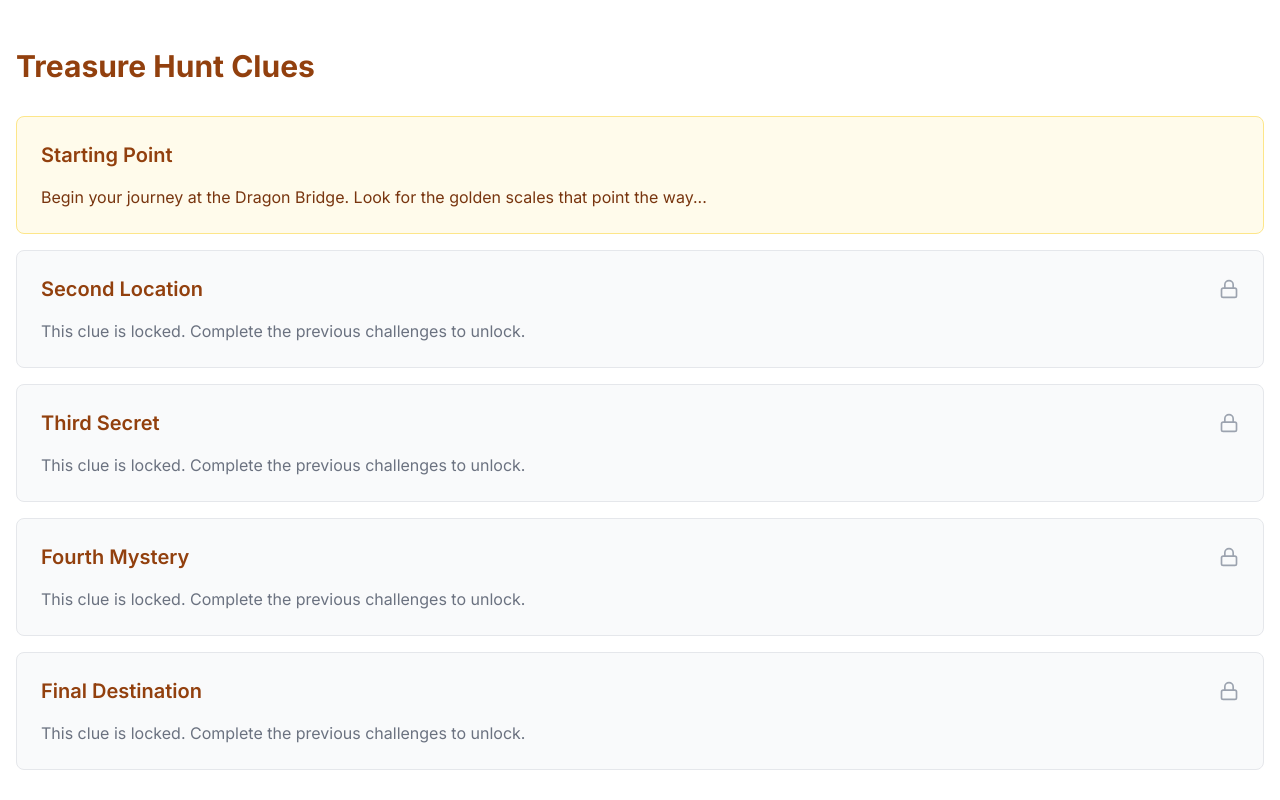
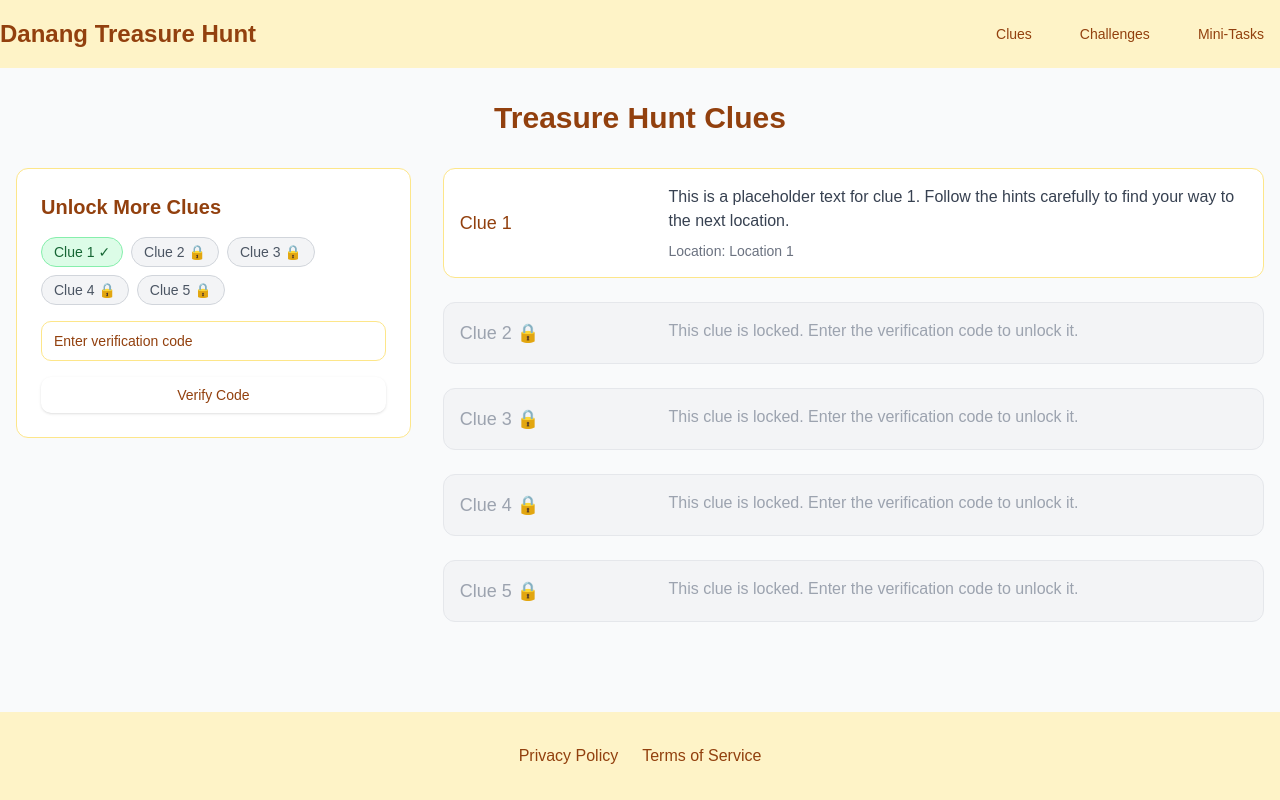
Before and after one commit to Aloha-Treasure-Hunt/Aloha-FE, a Next.js app: page /clues in a window 1280 px wide. Shown: the top 800 px of the page. Built offline with nearby package versions, Linux system fonts and the light colour scheme.

Commit message:
added clues list with verification codes

```diff
--- a/app/clues/page.tsx
+++ b/app/clues/page.tsx
@@ -1,14 +1,23 @@
 import { CluesList } from '@/components/clues/clues-list'
 import { VerificationForm } from '@/components/clues/verification-form'
+import { cluesData } from '@/lib/clues-data'
 
 export default function CluesPage() {
   return (
-    <div className="container mx-auto py-12 px-4">
-      <h1 className="text-3xl font-bold mb-8 text-amber-800">Treasure Hunt Clues</h1>
-      <div className="space-y-8">
-        <CluesList />
-        <VerificationForm />
+    <main className="container mx-auto px-4 py-8">
+      <h1 className="text-3xl font-bold text-center text-amber-800 mb-8">
+        Treasure Hunt Clues
+      </h1>
+
+      <div className="grid grid-cols-1 lg:grid-cols-3 gap-8">
+        <div className="lg:col-span-1">
+          <VerificationForm />
+        </div>
+
+        <div className="lg:col-span-2">
+          <CluesList clues={cluesData} />
+        </div>
       </div>
-    </div>
+    </main>
   )
 }
--- a/app/globals.css
+++ b/app/globals.css
@@ -2,71 +2,46 @@
 @tailwind components;
 @tailwind utilities;
 
-body {
-  font-family: Arial, Helvetica, sans-serif;
+:root {
+  /* Theme Colors */
+  --color-amber-50: 254 252 232;
+  --color-amber-100: 254 249 195;
+  --color-amber-200: 253 230 138;
+  --color-amber-800: 146 64 14;
+  --color-amber-900: 120 53 15;
+
+  /* UI Colors */
+  --color-background: 250 250 250;  /* gray-50 */
+  --color-card: 255 255 255;        /* white */
+  --color-text: var(--color-amber-800);
+  --color-text-secondary: var(--color-amber-900);
+
+  /* Shadows */
+  --shadow-amber: 0 4px 12px rgba(251,191,36,0.15);
+  --radius: 0.75rem;
 }
 
 @layer base {
-  :root {
-    --background: 0 0% 100%;
-    --foreground: 0 0% 3.9%;
-    --card: 0 0% 100%;
-    --card-foreground: 0 0% 3.9%;
-    --popover: 0 0% 100%;
-    --popover-foreground: 0 0% 3.9%;
-    --primary: 0 0% 9%;
-    --primary-foreground: 0 0% 98%;
-    --secondary: 0 0% 96.1%;
-    --secondary-foreground: 0 0% 9%;
-    --muted: 0 0% 96.1%;
-    --muted-foreground: 0 0% 45.1%;
-    --accent: 0 0% 96.1%;
-    --accent-foreground: 0 0% 9%;
-    --destructive: 0 84.2% 60.2%;
-    --destructive-foreground: 0 0% 98%;
-    --border: 0 0% 89.8%;
-    --input: 0 0% 89.8%;
-    --ring: 0 0% 3.9%;
-    --chart-1: 12 76% 61%;
-    --chart-2: 173 58% 39%;
-    --chart-3: 197 37% 24%;
-    --chart-4: 43 74% 66%;
-    --chart-5: 27 87% 67%;
-    --radius: 0.5rem;
-  }
-  .dark {
-    --background: 0 0% 3.9%;
-    --foreground: 0 0% 98%;
-    --card: 0 0% 3.9%;
-    --card-foreground: 0 0% 98%;
-    --popover: 0 0% 3.9%;
-    --popover-foreground: 0 0% 98%;
-    --primary: 0 0% 98%;
-    --primary-foreground: 0 0% 9%;
-    --secondary: 0 0% 14.9%;
-    --secondary-foreground: 0 0% 98%;
-    --muted: 0 0% 14.9%;
-    --muted-foreground: 0 0% 63.9%;
-    --accent: 0 0% 14.9%;
-    --accent-foreground: 0 0% 98%;
-    --destructive: 0 62.8% 30.6%;
-    --destructive-foreground: 0 0% 98%;
-    --border: 0 0% 14.9%;
-    --input: 0 0% 14.9%;
-    --ring: 0 0% 83.1%;
-    --chart-1: 220 70% 50%;
-    --chart-2: 160 60% 45%;
-    --chart-3: 30 80% 55%;
-    --chart-4: 280 65% 60%;
-    --chart-5: 340 75% 55%;
+  body {
+    @apply bg-gray-50 text-amber-800;
+    font-family: Arial, Helvetica, sans-serif;
   }
 }
 
-@layer base {
-  * {
-    @apply border-border;
+@layer components {
+  .card {
+    @apply bg-white rounded-xl shadow-[var(--shadow-amber)];
   }
-  body {
-    @apply bg-background text-foreground;
+
+  .container-padding {
+    @apply px-4 md:px-8;
+  }
+
+  .heading-large {
+    @apply text-4xl font-bold text-amber-800;
+  }
+
+  .heading-medium {
+    @apply text-2xl font-semibold text-amber-800;
   }
 }
--- a/app/layout.tsx
+++ b/app/layout.tsx
@@ -1,11 +1,11 @@
+import { Header } from '@/components/Header'
+import { Footer } from '@/components/Footer'
+import type { Metadata } from 'next'
 import './globals.css'
-import { Inter } from 'next/font/google'
 
-const inter = Inter({ subsets: ['latin'] })
-
-export const metadata = {
-  title: 'TreasureQuest - Modern Treasure Hunt',
-  description: 'Embark on an exciting treasure hunt adventure!',
+export const metadata: Metadata = {
+  title: 'Danang Treasure Hunt',
+  description: 'Explore Danang through an exciting treasure hunt adventure',
 }
 
 export default function RootLayout({
@@ -15,7 +15,15 @@ export default function RootLayout({
 }) {
   return (
     <html lang="en">
-      <body className={inter.className}>{children}</body>
+      <body>
+        <div className="min-h-screen flex flex-col">
+          <Header />
+          <main className="flex-grow">
+            {children}
+          </main>
+          <Footer />
+        </div>
+      </body>
     </html>
   )
 }
--- a/app/page.tsx
+++ b/app/page.tsx
@@ -1,29 +1,23 @@
-import { Header } from '@/components/Header'
-import { Map } from '@/components/Map'
+import { MapComponent } from '@/components/MapComponent'
 import { Leaderboard } from '@/components/Leaderboard'
 import { InstagramFeed } from '@/components/InstagramFeed'
 
 export default function Home() {
   return (
-    <div className="min-h-screen bg-amber-50">
-      <Header />
-      <main>
-        <section className="py-12 bg-gradient-to-b from-amber-100 to-amber-50">
-          <div className="container mx-auto">
-            <h1 className="text-4xl md:text-5xl font-bold text-center mb-8 text-amber-800">Discover Hidden Gems, Mom-and-Pop Shops, and More</h1>
-            <div className="grid md:grid-cols-2 gap-8">
-              <div className="bg-white p-4 rounded-lg shadow-md">
-                <Map />
-              </div>
-              <Leaderboard />
-            </div>
-          </div>
-        </section>
-        <InstagramFeed />
-      </main>
-      <footer className="bg-amber-800 text-amber-100 py-4 text-center">
-        <p>&copy; 2024 Da Nang Treasure Hunt. All rights reserved.</p>
-      </footer>
-    </div>
+    <main className="container mx-auto px-4 py-8">
+      <h1 className="text-3xl font-bold text-center text-amber-800 mb-8">
+        Treasure Hunt
+      </h1>
+
+      <div className="space-y-8">
+        <div className="grid grid-cols-1 lg:grid-cols-2 gap-8">
+          <MapComponent />
+          <Leaderboard />
+        </div>
+        <div className="w-full">
+          <InstagramFeed />
+        </div>
+      </div>
+    </main>
   )
 }
--- a/components/clues/clue.tsx
+++ b/components/clues/clue.tsx
@@ -1,31 +1,49 @@
 import { Lock } from 'lucide-react'
 import { cn } from '@/lib/utils'
 
-interface ClueProps {
+interface ClueData {
   title: string
-  content: string
-  isLocked: boolean
+  description: string
+  location?: string
 }
 
-export function Clue({ title, content, isLocked }: ClueProps) {
+export interface ClueProps {
+  number: number
+  isLocked: boolean
+  data: ClueData
+}
+
+export function Clue({ number, isLocked, data }: ClueProps) {
   return (
-    <div className={cn(
-      "p-6 rounded-lg border",
-      isLocked
-        ? "bg-gray-50 border-gray-200"
-        : "bg-amber-50 border-amber-200"
-    )}>
-      <div className="flex items-center justify-between mb-4">
-        <h3 className="text-xl font-semibold text-amber-800">{title}</h3>
-        {isLocked && (
-          <Lock className="text-gray-400" size={20} />
-        )}
+    <div className={`p-4 rounded-lg border transition-colors ${
+      isLocked ? 'bg-gray-100 border-gray-200' : 'bg-white border-amber-200'
+    }`}>
+      <div className="flex flex-col md:flex-row gap-4">
+        <div className="flex items-center md:w-1/4">
+          <h3 className={`text-lg font-medium ${
+            isLocked ? 'text-gray-400' : 'text-amber-800'
+          }`}>
+            {data.title} {isLocked && '🔒'}
+          </h3>
+        </div>
+
+        <div className="md:w-3/4">
+          {isLocked ? (
+            <p className="text-gray-400">
+              This clue is locked. Enter the verification code to unlock it.
+            </p>
+          ) : (
+            <div className="space-y-2">
+              <p className="text-gray-700">{data.description}</p>
+              {data.location && (
+                <p className="text-sm text-gray-500">Location: {data.location}</p>
+              )}
+            </div>
+          )}
+        </div>
       </div>
-      {isLocked ? (
-        <p className="text-gray-500">This clue is locked. Complete the previous challenges to unlock.</p>
-      ) : (
-        <p className="text-amber-900">{content}</p>
-      )}
     </div>
   )
 }
+
+export type { ClueData }
--- a/components/clues/clues-list.tsx
+++ b/components/clues/clues-list.tsx
@@ -1,69 +1,27 @@
 'use client'
 
-import { useState, useEffect } from 'react'
-import { Clue } from '@/components/clues/clue'
 import { useVerification } from '@/hooks/use-verification'
+import { Clue } from './clue'
+import type { ClueData } from './clue'
 
-interface ClueData {
-  id: number
-  title: string
-  content: string
-  isLocked: boolean
-}
-
-const cluesData: ClueData[] = [
-  {
-    id: 1,
-    title: 'Starting Point',
-    content: 'Begin your journey at the Dragon Bridge. Look for the golden scales that point the way...',
-    isLocked: false
-  },
-  {
-    id: 2,
-    title: 'Second Location',
-    content: 'Hidden in plain sight, where marble mountains meet the sky...',
-    isLocked: true
-  },
-  {
-    id: 3,
-    title: 'Third Secret',
-    content: 'Among the ancient temples, seek the one with three doors...',
-    isLocked: true
-  },
-  {
-    id: 4,
-    title: 'Fourth Mystery',
-    content: 'Where the river meets the sea, count the lanterns...',
-    isLocked: true
-  },
-  {
-    id: 5,
-    title: 'Final Destination',
-    content: 'The treasure awaits at the heart of the old market...',
-    isLocked: true
-  }
-]
-
-export function CluesList() {
-  const { isVerified } = useVerification()
-  const [clues, setClues] = useState<ClueData[]>(cluesData)
-
-  useEffect(() => {
-    if (isVerified) {
-      setClues(clues.map(clue => ({ ...clue, isLocked: false })))
-    }
-  }, [isVerified])
+export function CluesList({ clues = [] }: { clues?: ClueData[] }) {
+  const { unlockedClues } = useVerification()
 
   return (
-    <div className="space-y-4">
-      {clues.map((clue) => (
-        <Clue
-          key={clue.id}
-          title={clue.title}
-          content={clue.content}
-          isLocked={clue.isLocked}
-        />
-      ))}
+    <div className="space-y-6">
+      {clues.map((clue, index) => {
+        const clueNumber = index + 1
+        const isUnlocked = clueNumber === 1 || unlockedClues.includes(clueNumber)
+
+        return (
+          <Clue
+            key={clueNumber}
+            number={clueNumber}
+            isLocked={!isUnlocked}
+            data={clue}
+          />
+        )
+      })}
     </div>
   )
 }
--- a/components/clues/verification-form.tsx
+++ b/components/clues/verification-form.tsx
@@ -8,7 +8,7 @@ import { useVerification } from '@/hooks/use-verification'
 export function VerificationForm() {
   const [code, setCode] = useState('')
   const [error, setError] = useState('')
-  const { verify, isVerified } = useVerification()
+  const { verify, unlockedClues } = useVerification()
 
   const handleSubmit = async (e: React.FormEvent) => {
     e.preventDefault()
@@ -16,18 +16,35 @@ export function VerificationForm() {
 
     try {
       await verify(code)
+      setCode('') // Clear input after successful verification
     } catch (err) {
       setError('Invalid verification code. Please try again.')
     }
   }
 
-  if (isVerified) {
-    return null
-  }
+  // Show which clues are unlocked
+  const unlockedStatus = Array.from({ length: 5 }, (_, i) => ({
+    number: i + 1,
+    unlocked: unlockedClues.includes(i + 1)
+  }))
 
   return (
     <div className="max-w-md mx-auto p-6 bg-white rounded-lg border border-amber-200">
       <h2 className="text-xl font-semibold mb-4 text-amber-800">Unlock More Clues</h2>
+      <div className="mb-4 flex flex-wrap gap-2">
+        {unlockedStatus.map(({ number, unlocked }) => (
+          <div
+            key={number}
+            className={`px-3 py-1 rounded-full text-sm ${
+              unlocked
+                ? 'bg-green-100 text-green-800 border border-green-300'
+                : 'bg-gray-100 text-gray-600 border border-gray-300'
+            }`}
+          >
+            Clue {number} {unlocked ? '✓' : '🔒'}
+          </div>
+        ))}
+      </div>
       <form onSubmit={handleSubmit} className="space-y-4">
         <div>
           <Input
--- a/hooks/use-verification.ts
+++ b/hooks/use-verification.ts
@@ -1,26 +1,30 @@
 import { create } from 'zustand'
-import { persist } from 'zustand/middleware'
 
-interface VerificationStore {
-  isVerified: boolean
+type VerificationStore = {
+  unlockedClues: number[]
   verify: (code: string) => Promise<void>
 }
 
-export const useVerification = create<VerificationStore>()(
-  persist(
-    (set) => ({
-      isVerified: false,
-      verify: async (code: string) => {
-        // In a real app, you would verify this code with your backend
-        if (code === 'TREASURE2024') { // Example verification code
-          set({ isVerified: true })
-        } else {
-          throw new Error('Invalid code')
-        }
-      },
-    }),
-    {
-      name: 'verification-storage',
+// Simple verification codes for testing
+const VERIFICATION_CODES = {
+  'UNLOCK2': 2,
+  'UNLOCK3': 3,
+  'UNLOCK4': 4,
+  'UNLOCK5': 5,
+}
+
+export const useVerification = create<VerificationStore>((set) => ({
+  unlockedClues: [1], // Clue 1 is unlocked by default
+  verify: async (code: string) => {
+    const normalizedCode = code.trim().toUpperCase()
+    const clueNumber = VERIFICATION_CODES[normalizedCode as keyof typeof VERIFICATION_CODES]
+
+    if (!clueNumber) {
+      throw new Error('Invalid verification code')
     }
-  )
-)
+
+    set((state) => ({
+      unlockedClues: [...new Set([...state.unlockedClues, clueNumber])]
+    }))
+  }
+}))
--- /dev/null
+++ b/lib/clues-data.ts
@@ -0,0 +1,29 @@
+import { ClueData } from '@/components/clues/clue'
+
+export const cluesData: ClueData[] = [
+  {
+    title: "Clue 1",
+    description: "This is a placeholder text for clue 1. Follow the hints carefully to find your way to the next location.",
+    location: "Location 1"
+  },
+  {
+    title: "Clue 2",
+    description: "This is a placeholder text for clue 2. Each step brings you closer to solving the mystery.",
+    location: "Location 2"
+  },
+  {
+    title: "Clue 3",
+    description: "This is a placeholder text for clue 3. Keep your eyes open for hidden details along the way.",
+    location: "Location 3"
+  },
+  {
+    title: "Clue 4",
+    description: "This is a placeholder text for clue 4. The journey continues as you decode each message.",
+    location: "Location 4"
+  },
+  {
+    title: "Clue 5",
+    description: "This is a placeholder text for clue 5. The final piece of the puzzle awaits your discovery.",
+    location: "Location 5"
+  }
+] as const
```
Also changed, not shown: components/Leaderboard.tsx (+3 -7 lines), components/Map.tsx (+37 -13 lines), components/MapComponent.tsx (+16 -25 lines).
